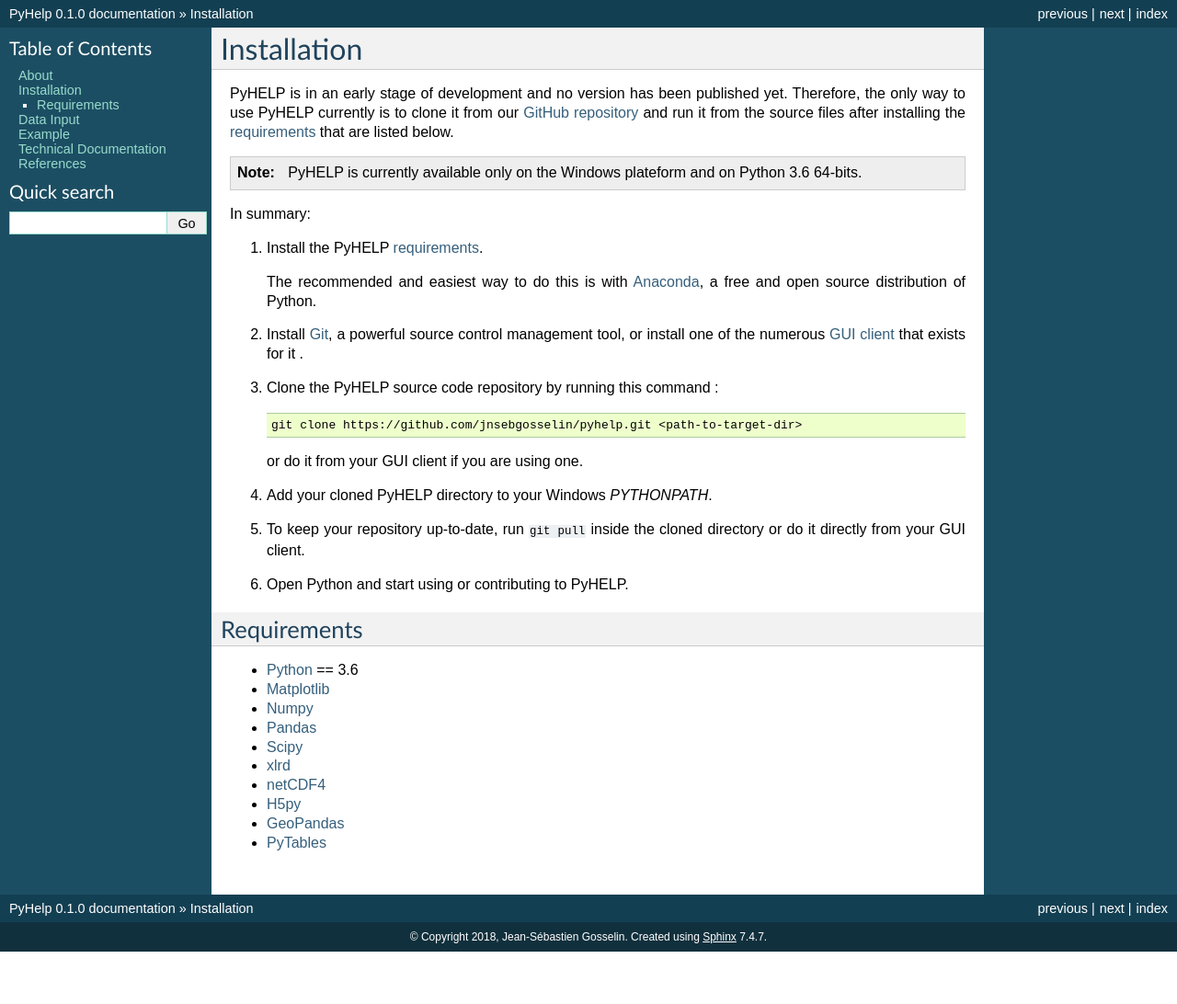
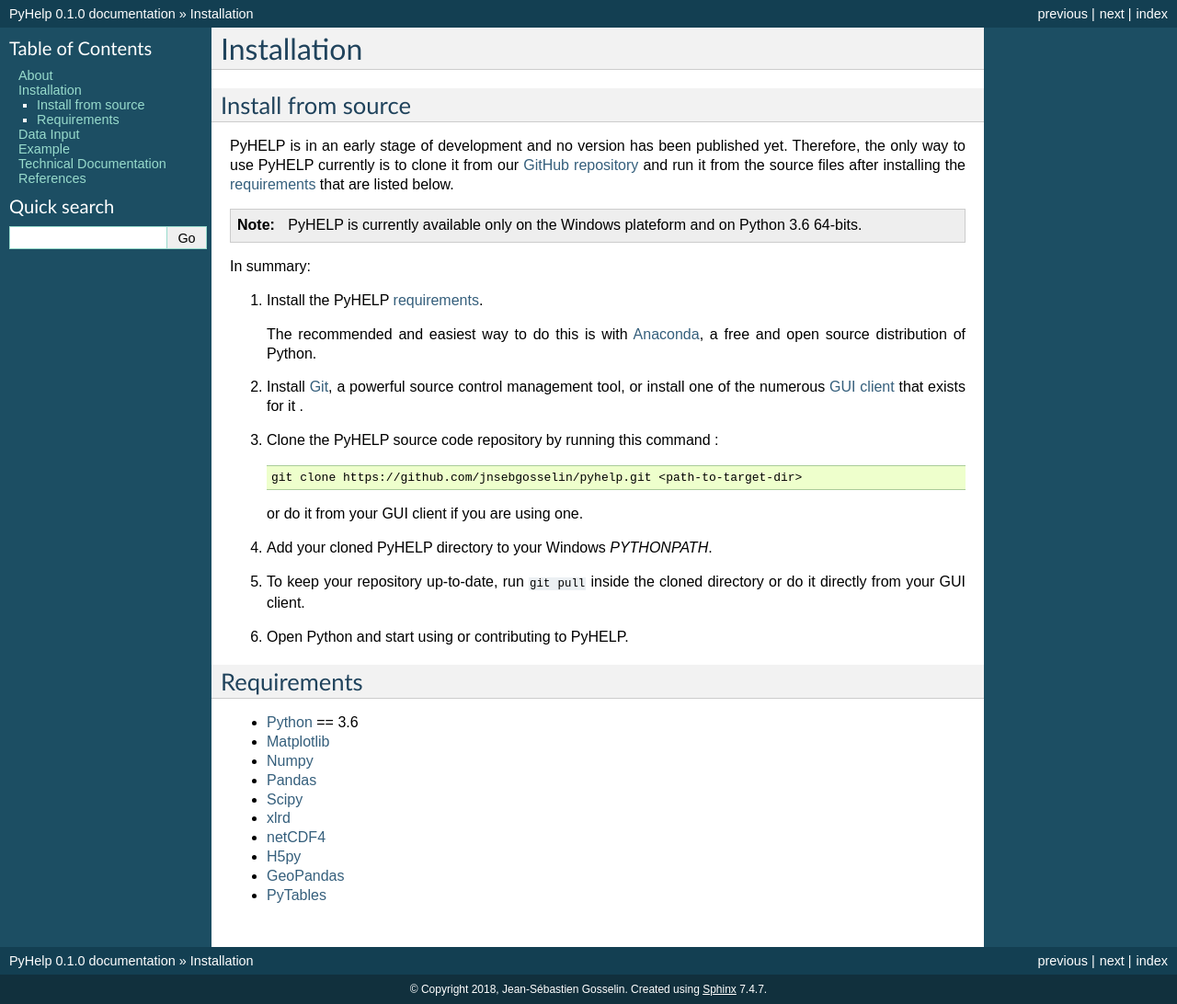
Before and after one commit to cgq-qgc/pyhelp, a Sphinx documentation site: the page built from docs/installation.rst, in a window 1280 px wide. Shown: the whole page at 92% size. Built offline with Sphinx 7.4.7, drawn with Linux system fonts in a browser that asks for light colours; formulas are drawn with MathJax 3; before the commit the page ends 1035 px from its top, so only the background shows below that.

Commit message:
Add a Install from source section

```diff
--- a/docs/installation.rst
+++ b/docs/installation.rst
@@ -1,5 +1,11 @@
 Installation
 =================================
+
+
+.. _sec_install_from_source:
+
+Install from source
+---------------------------------
 
 PyHELP is in an early stage of development and no version has been published
 yet.
```
